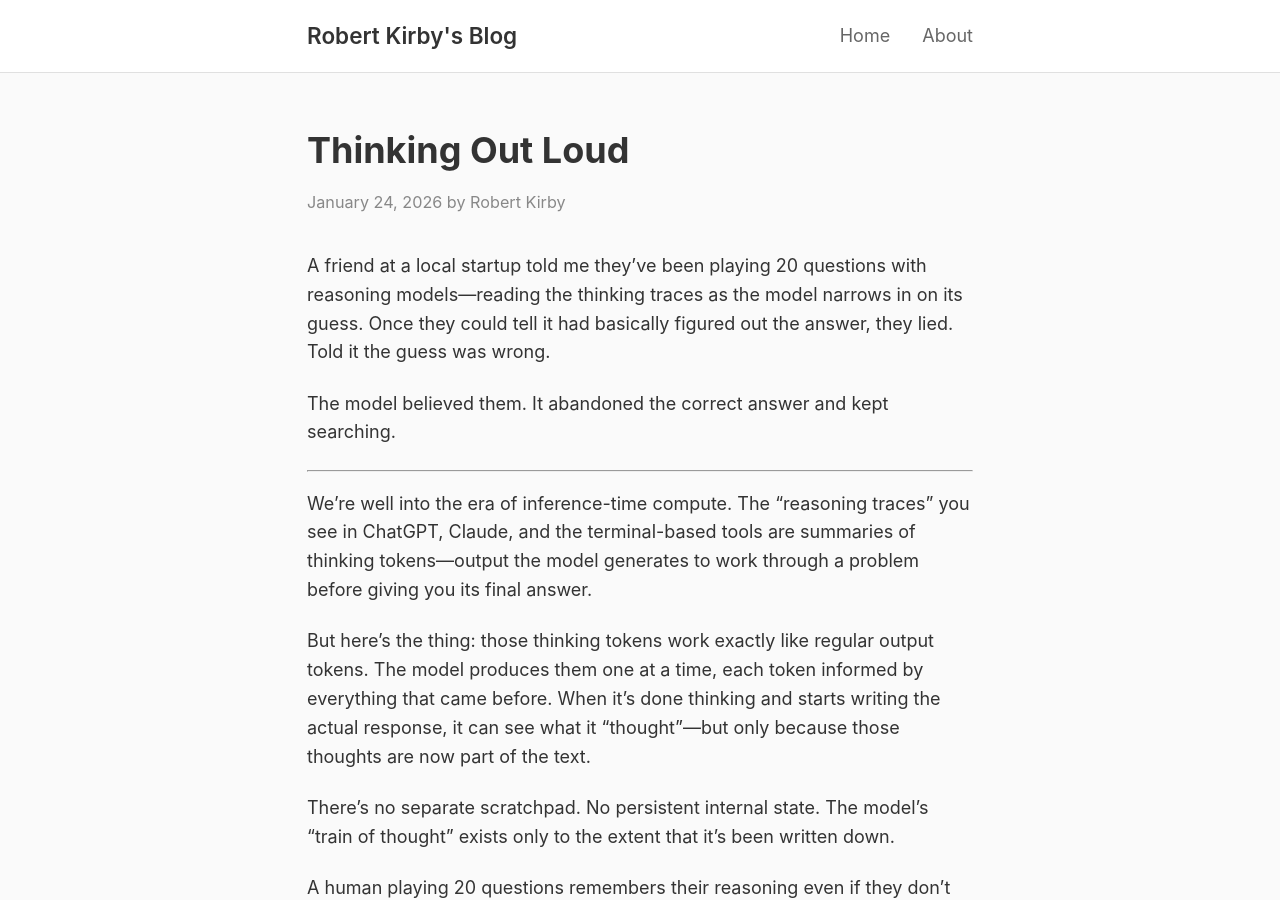
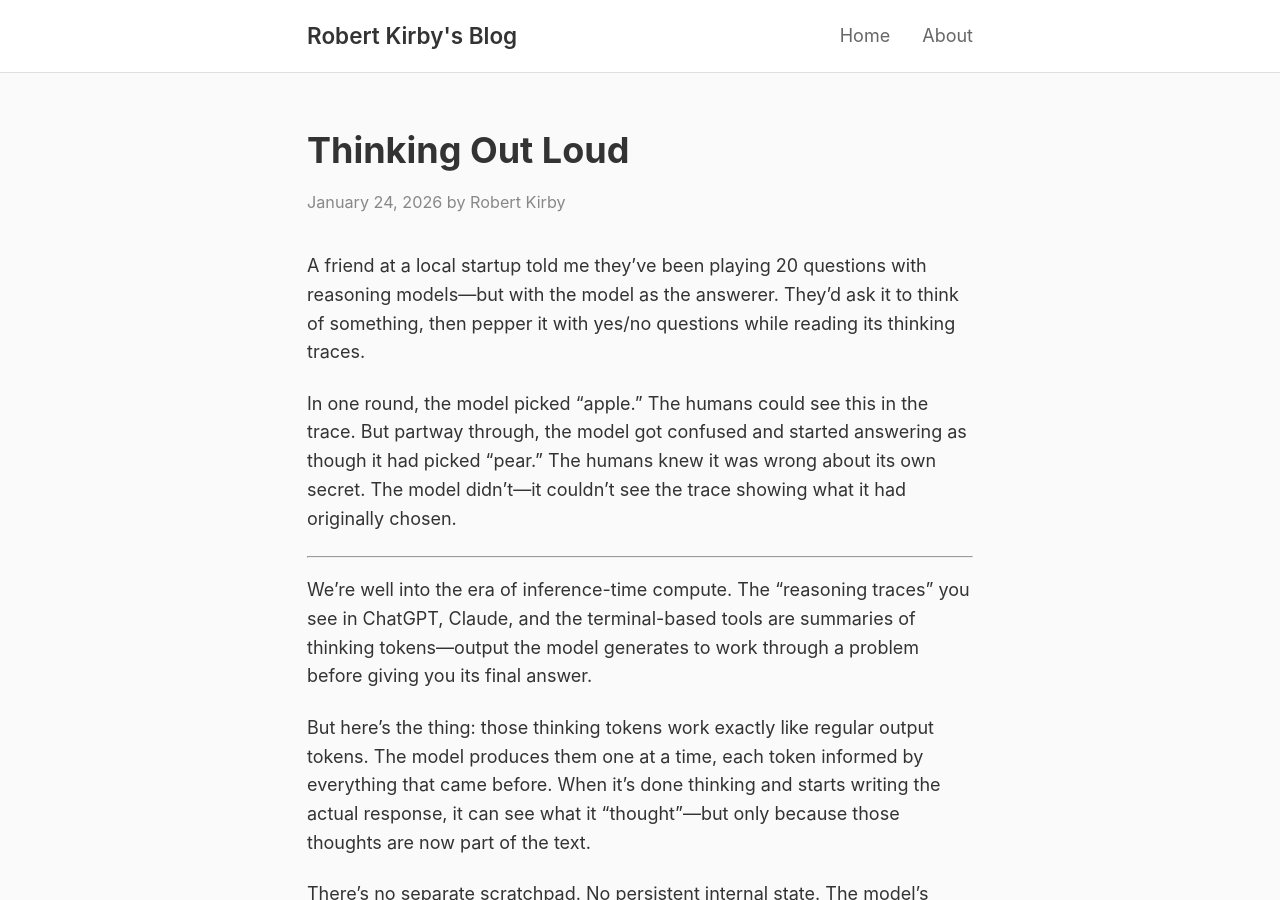
Before and after one commit to rob137/rob137.github.io, a Jekyll site: the page built from _posts/2026-01-24-thinking-out-loud.md, in a window 1280 px wide and 900 px high. Built offline with Jekyll 4.4.1, drawn with Linux system fonts in a browser that asks for light colours; some of the changed text lies outside the part shown.

Commit message:
Fix 20 questions anecdote - model was answerer

```diff
--- a/_posts/2026-01-24-thinking-out-loud.md
+++ b/_posts/2026-01-24-thinking-out-loud.md
@@ -6,9 +6,9 @@ tags: [ai, cognition]
 excerpt: "Models don't remember their train of thought. They only remember what they've said out loud."
 ---
 
-A friend at a local startup told me they've been playing 20 questions with reasoning models—reading the thinking traces as the model narrows in on its guess. Once they could tell it had basically figured out the answer, they lied. Told it the guess was wrong.
+A friend at a local startup told me they've been playing 20 questions with reasoning models—but with the model as the answerer. They'd ask it to think of something, then pepper it with yes/no questions while reading its thinking traces.
 
-The model believed them. It abandoned the correct answer and kept searching.
+In one round, the model picked "apple." The humans could see this in the trace. But partway through, the model got confused and started answering as though it had picked "pear." The humans knew it was wrong about its own secret. The model didn't—it couldn't see the trace showing what it had originally chosen.
 
 ---
 
@@ -34,7 +34,7 @@ He's right, but I'd frame it differently. It's not that Claude can't understand
 
 This is why architecture is hard for models. Architecture requires holding invariants across a codebase while making local changes. It requires remembering *why* you structured something a certain way, not just *that* you did. Models can see the code, but they don't remember the reasoning that shaped it—unless that reasoning was written down somewhere they can read.
 
-The startup's 20 questions trick worked because the model's "confidence" isn't confidence at all. It's just text. And text can be contradicted by newer text.
+The 20 questions game revealed this starkly: the humans had better access to the model's "mind" than the model did. They could read the trace; the model couldn't. Its own prior reasoning was invisible to it.
 
 When you understand this, a lot of model behavior makes more sense. The tendency to agree with corrections even when the original answer was right. The way extended conversations drift. The benefit of writing explicit reasoning into prompts rather than assuming the model will "figure it out."
 
```
